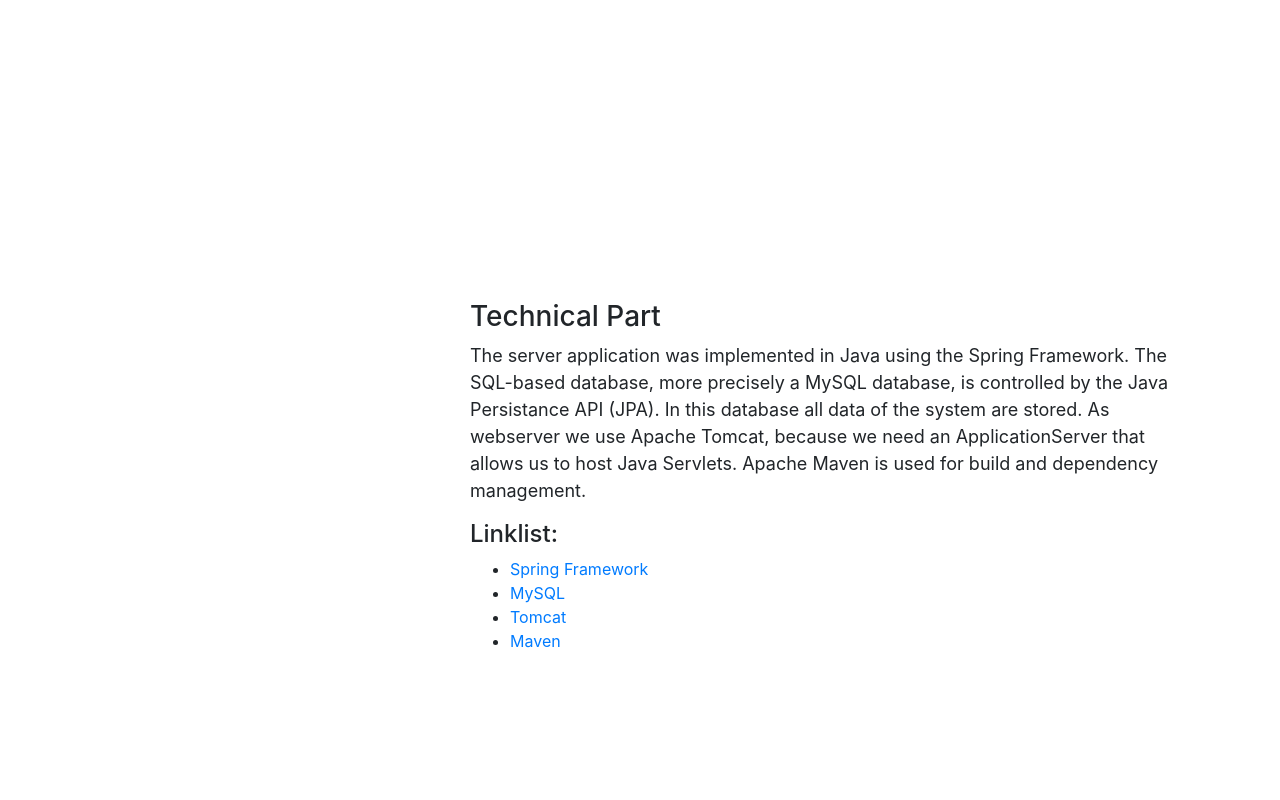
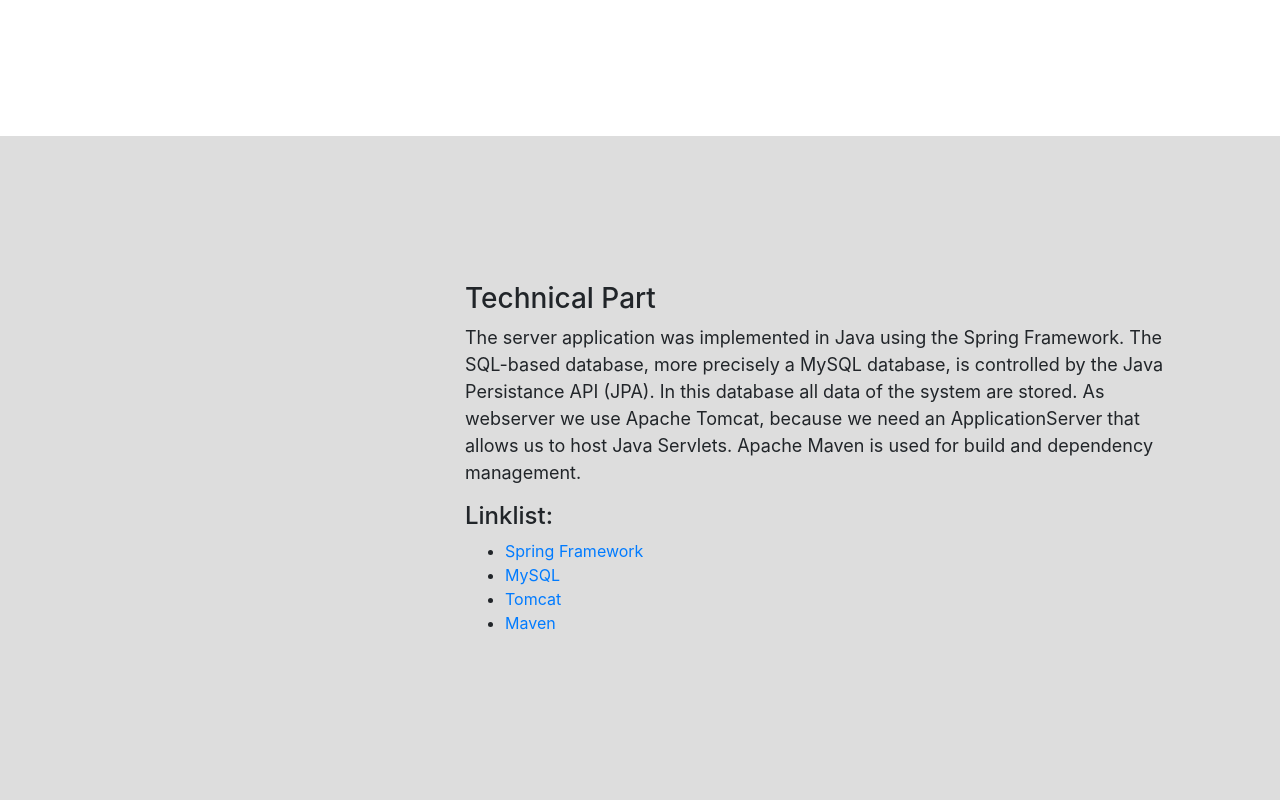
Before and after one commit to lesskeys/lesskeys.github.io, a plain HTML site: page server.html in a window 1280 px wide. Shown: the part 760-1560 px from the top of the page. Drawn offline with nearby package versions, Linux system fonts and the light colour scheme.

Commit message:
changes in server.html

```diff
--- a/server.html
+++ b/server.html
@@ -37,8 +37,7 @@
     </div>
 </nav>
 
-<div class="container" style="margin-top:30px">
-    <div class="section-container">
+<div class="section-container">
         <section style="background-color: white">
             <div class="container">
                 <div class="row">
@@ -64,7 +63,7 @@
     </div>
 
     <div class="section-container">
-        <section style="background-color: white">
+        <section style="background-color: #dddddd">
             <div class="container">
                 <div class="row">
                     <div class="col-md-4">
```
